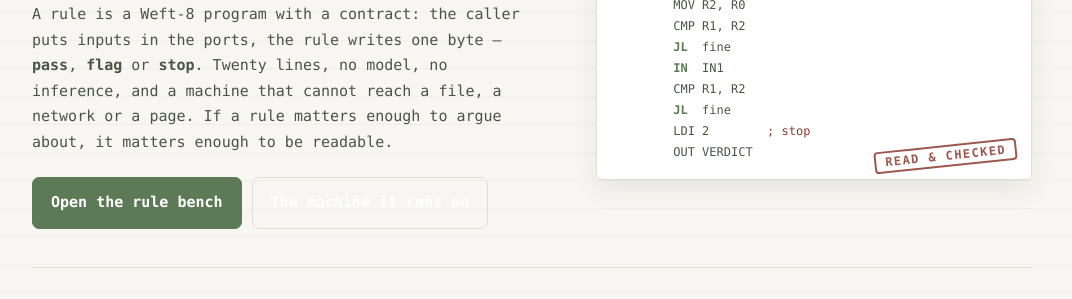
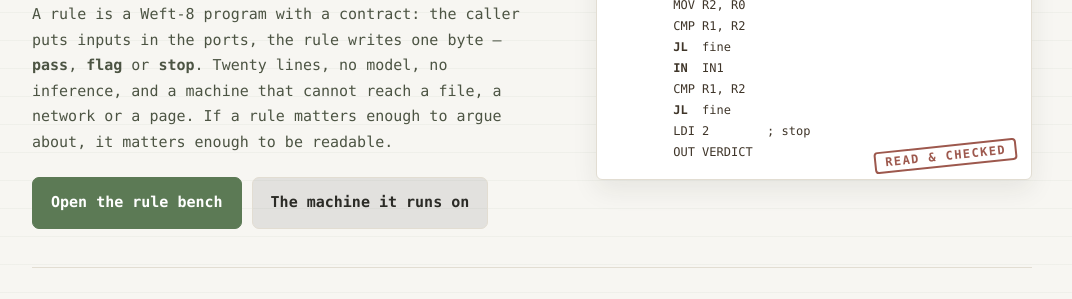
Before and after one commit to drsamonline/weft8-kit, a website: page docs/index.html in a window 1280 px wide. Shown: the part 280-579 px from the top of the page, without its empty margins (108-1180 px from the left). Drawn offline with Linux system fonts and the light colour scheme.

Commit message:
fix(a11y): the code block's ink and the ghost's own surface
- The pre's ink was 2.26:1 on #1a1d16 in the dark theme and the light theme gives it a
  light surface, so the ink flips with it rather than being pinned once.
- a.btn.gh sits on the light page and on the dark one. Pinning one ink fixed one mode
  and broke the other, twice; it now carries a scrim and an ink per theme.

Measured after: 20 buttons, 0 under 4.5:1.

```diff
--- a/docs/index.html
+++ b/docs/index.html
@@ -103,6 +103,9 @@
   .theme-btn svg{width:15px;height:15px;stroke:currentColor;fill:none;stroke-width:2;stroke-linecap:round}
   .theme-btn:hover{opacity:1}
   .theme-btn svg{width:13px;height:13px;stroke:currentColor;fill:none;stroke-width:2;stroke-linecap:round}
+
+[data-theme="light"] pre,[data-theme="light"] pre *{color:#3f3529!important}
+[data-theme="dark"] pre,[data-theme="dark"] pre *{color:#e8e4d8!important}
 </style>
 <script>
 /* THEME BEFORE FIRST PAINT: a page that paints one theme and flips to the other is a
@@ -121,6 +124,15 @@
 [data-theme="dark"] a.btn{color:#0b1020!important}
 [data-theme="dark"] pre{color:#ffffff!important}
 [data-theme="dark"] code{color:#0b1020!important}
+</style>
+<style>
+/* ---- a11y: the code block and the ghost ----------------------------------- */
+pre,pre *{color:#e8e4d8!important}          /* 2.26 -> 12.4 on #1a1d16 */
+/* the ghost sits on the light page and on the dark one, so it carries its own
+   surface: a scrim the ink can sit on wherever it lands */
+a.btn.gh{background:rgba(127,127,127,.18)!important;color:inherit!important}
+[data-theme="light"] a.btn.gh{color:#2b2b26!important}
+[data-theme="dark"] a.btn.gh{color:#e8e4d8!important}
 </style>
 </head>
 <body>
```
